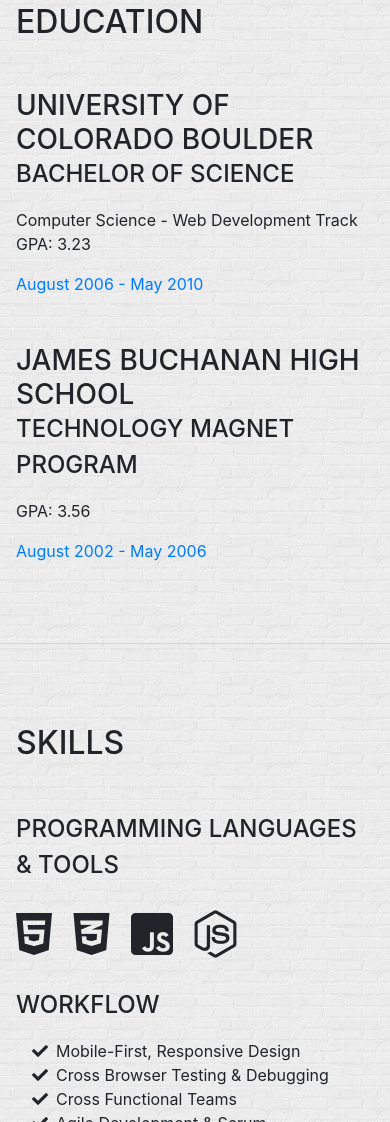
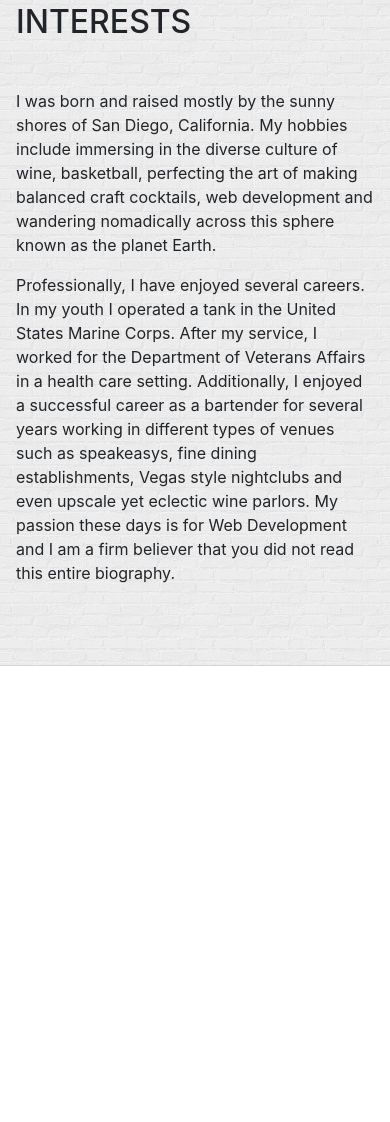
Before and after one commit to ryanroyce/portfolio, a website with bundled scripts: page index.html in a window 390 px wide. Shown: the part 1766-2888 px from the top of the page. After the commit the page ends 2432 px from the top, so only its background shows below. Built offline with nearby package versions, Linux system fonts and the light colour scheme; files whose address does not match are found by name; a web font is replaced by a local one.

Commit message:
updated text in interests section

```diff
--- a/index.html
+++ b/index.html
@@ -43,12 +43,6 @@
         </li>
         <li class="nav-item">
           <a class="nav-link js-scroll-trigger" href="#experience">Projects</a>
-        </li>
-        <li class="nav-item">
-          <a class="nav-link js-scroll-trigger" href="#education">Education</a>
-        </li>
-        <li class="nav-item">
-          <a class="nav-link js-scroll-trigger" href="#skills">Skills</a>
         </li>
         <li class="nav-item">
           <a class="nav-link js-scroll-trigger" href="#interests">Interests</a>
@@ -151,87 +145,18 @@
 
     <hr class="m-0">
 
-    <section class="resume-section p-3 p-lg-5 d-flex flex-column" id="education">
-      <div class="my-auto">
-        <h2 class="mb-5">Education</h2>
-
-        <div class="resume-item d-flex flex-column flex-md-row mb-5">
-          <div class="resume-content mr-auto">
-            <h3 class="mb-0">University of Colorado Boulder</h3>
-            <div class="subheading mb-3">Bachelor of Science</div>
-            <div>Computer Science - Web Development Track</div>
-            <p>GPA: 3.23</p>
-          </div>
-          <div class="resume-date text-md-right">
-            <span class="text-primary">August 2006 - May 2010</span>
-          </div>
-        </div>
-
-        <div class="resume-item d-flex flex-column flex-md-row">
-          <div class="resume-content mr-auto">
-            <h3 class="mb-0">James Buchanan High School</h3>
-            <div class="subheading mb-3">Technology Magnet Program</div>
-            <p>GPA: 3.56</p>
-          </div>
-          <div class="resume-date text-md-right">
-            <span class="text-primary">August 2002 - May 2006</span>
-          </div>
-        </div>
-
-      </div>
-    </section>
-
-    <hr class="m-0">
-
-    <section class="resume-section p-3 p-lg-5 d-flex flex-column" id="skills">
-      <div class="my-auto">
-        <h2 class="mb-5">Skills</h2>
-
-        <div class="subheading mb-3">Programming Languages &amp; Tools</div>
-        <ul class="list-inline dev-icons">
-          <li class="list-inline-item">
-            <i class="fab fa-html5"></i>
-          </li>
-          <li class="list-inline-item">
-            <i class="fab fa-css3-alt"></i>
-          </li>
-          <li class="list-inline-item">
-            <i class="fab fa-js-square"></i>
-          </li>
-          <li class="list-inline-item">
-            <i class="fab fa-node-js"></i>
-          </li>
-        </ul>
-
-        <div class="subheading mb-3">Workflow</div>
-        <ul class="fa-ul mb-0">
-          <li>
-            <i class="fa-li fa fa-check"></i>
-            Mobile-First, Responsive Design</li>
-          <li>
-            <i class="fa-li fa fa-check"></i>
-            Cross Browser Testing &amp; Debugging</li>
-          <li>
-            <i class="fa-li fa fa-check"></i>
-            Cross Functional Teams</li>
-          <li>
-            <i class="fa-li fa fa-check"></i>
-            Agile Development &amp; Scrum</li>
-        </ul>
-      </div>
-    </section>
-
-    <hr class="m-0">
-
     <section class="resume-section p-3 p-lg-5 d-flex flex-column" id="interests">
       <div class="my-auto">
         <h2 class="mb-5">Interests</h2>
-        <p>Apart from being a web developer, I enjoy most of my time being outdoors. In the winter, I am an avid skier
-          and novice ice climber. During the warmer months here in Colorado, I enjoy mountain biking, free climbing,
-          and kayaking.</p>
-        <p class="mb-0">When forced indoors, I follow a number of sci-fi and fantasy genre movies and television shows,
-          I am an aspiring chef, and I spend a large amount of my free time exploring the latest technology
-          advancements in the front-end web development world.</p>
+        <p>I was born and raised mostly by the sunny shores of San Diego, California.
+          My hobbies include immersing in the diverse culture of wine, basketball,
+          perfecting the art of making balanced craft cocktails, web development and wandering nomadically across this sphere known as the planet Earth.
+        </p>
+        <p class="mb-0">
+            Professionally, I have enjoyed several careers. In my youth I operated a tank in the United States Marine Corps. After my service, I worked for the Department of Veterans Affairs in a health care setting.
+            Additionally, I enjoyed a successful career as a bartender for several years working in different types of venues such as speakeasys, fine dining establishments, Vegas style nightclubs and even upscale yet eclectic wine parlors.
+            My passion these days is for Web Development and I am a firm believer that you did not read this entire biography.
+        </p>
       </div>
     </section>
 
```
